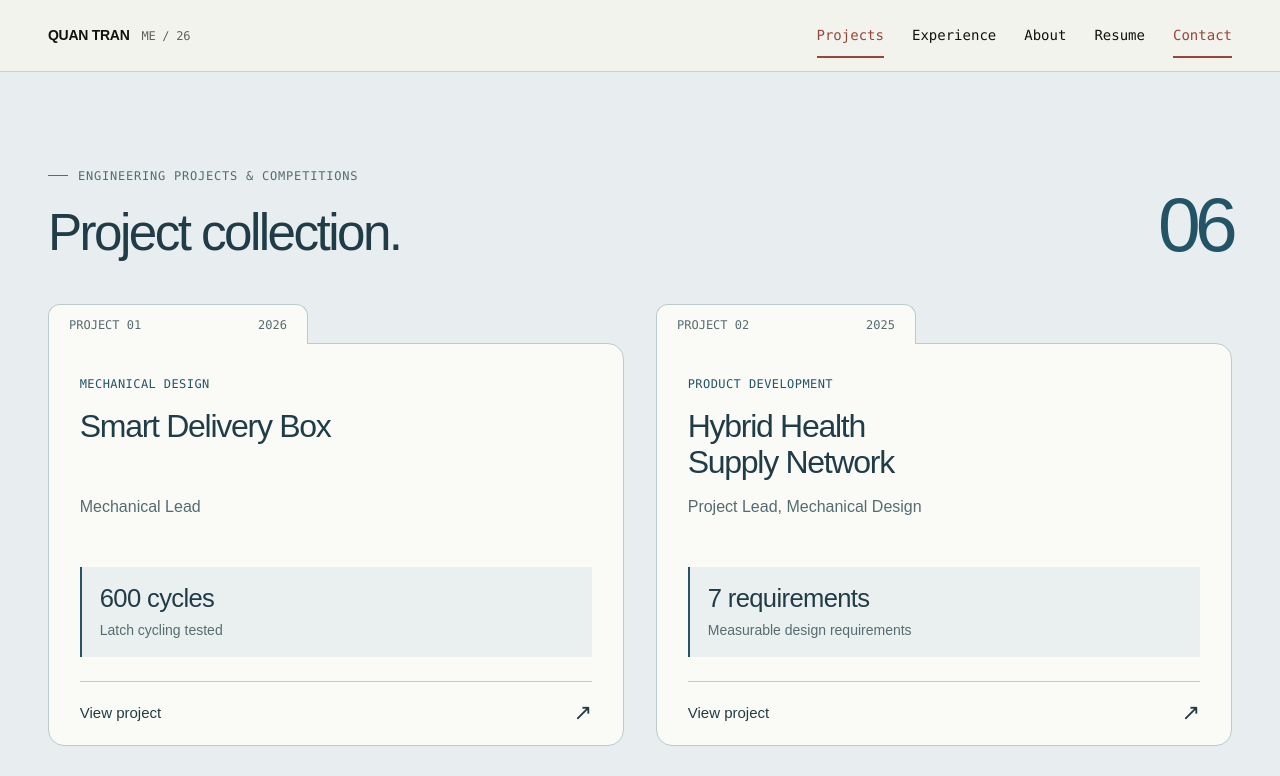
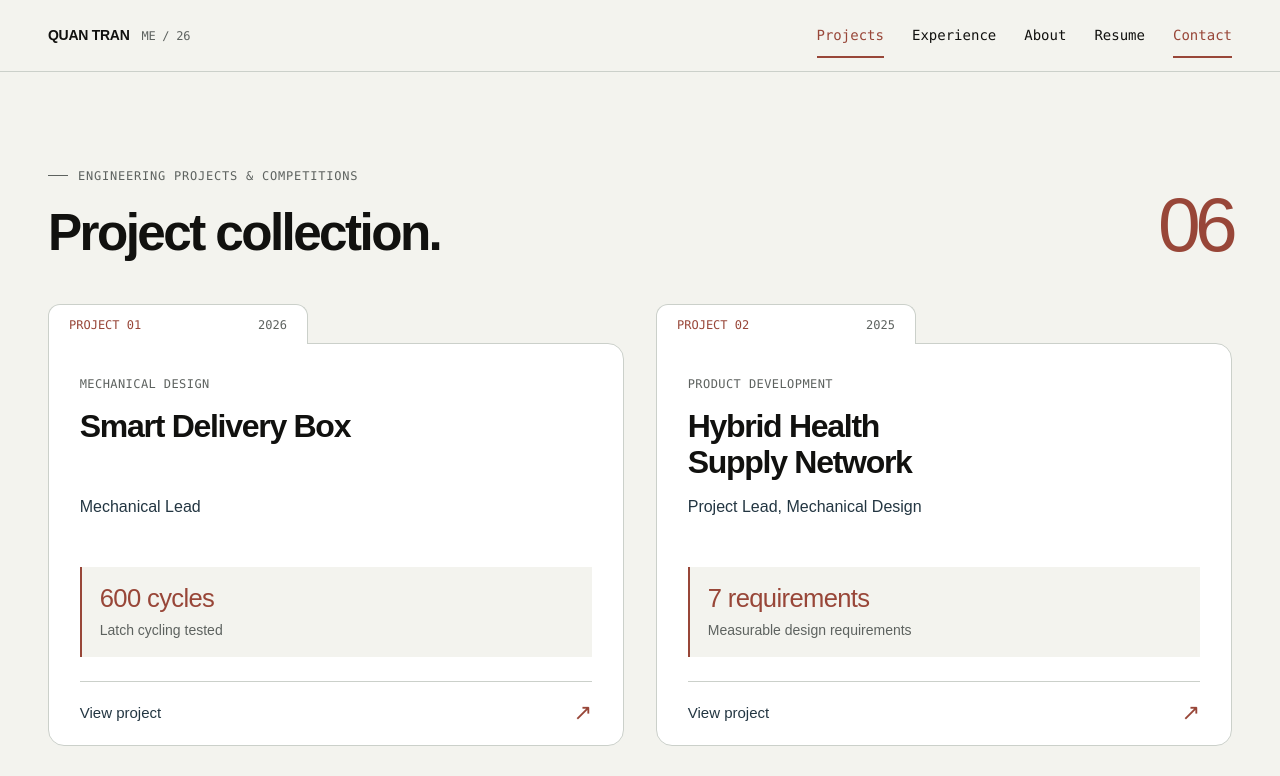
Before and after one commit to tquann207/tquan207.portfolio, a Next.js app: page /projects in a window 1280 px wide. Shown: the top 776 px of the page. Built offline with nearby package versions, Linux system fonts and the light colour scheme; no server answers.

Commit message:
Harmonize middle-section colors with the original palette

```diff
--- a/app/globals.css
+++ b/app/globals.css
@@ -90,20 +90,20 @@ main:focus { outline: 0; }
 .experience-heading { display: grid; grid-template-columns: minmax(0, 2fr) minmax(0, 1fr); gap: 40px; align-items: end; }
 .experience-logo { width: 180px; height: auto; margin-bottom: 22px; }
 .experience-heading h2 { font-size: clamp(2rem, 3.6vw, 3.3rem); }
-.experience-employer { color: var(--muted); margin-top: 14px; }
+.experience-employer { color: var(--dark); margin-top: 14px; }
 .experience-role { display: grid; gap: 8px; color: var(--muted); font-size: .875rem; max-width: 280px; justify-self: end; }
 .experience-metrics { margin-top: 36px; display: grid; grid-template-columns: repeat(4, minmax(0,1fr)); border-block: 1px solid var(--border); }
 .experience-metrics > div { display: flex; flex-direction: column-reverse; justify-content: flex-end; gap: 10px; padding: 24px; border-left: 1px solid var(--border); }
 .experience-metrics > div:first-child { border-left: 0; padding-left: 0; }
 .experience-metrics dt { font-size: .875rem; line-height: 1.5; color: var(--muted); }
-.experience-metrics dd { margin: 0; font-size: clamp(2.25rem, 4vw, 3.5rem); line-height: 1; letter-spacing: -.05em; }
+.experience-metrics dd { margin: 0; color: var(--accent); font-size: clamp(2.25rem, 4vw, 3.5rem); line-height: 1; letter-spacing: -.05em; }
 .experience-body { display: grid; grid-template-columns: minmax(0, 1fr) minmax(0, 1.1fr); gap: 48px; margin-top: 44px; align-items: start; }
 .workflow-sheet, .evidence-sheet { background: var(--background); color: var(--text); border: 1px solid var(--border); padding: 24px; min-width: 0; }
 .workflow-sheet figcaption, .evidence-sheet figcaption { display: flex; justify-content: space-between; flex-wrap: wrap; gap: 8px 20px; font: .75rem/1.5 var(--mono); padding-bottom: 18px; border-bottom: 1px solid var(--border); color: var(--muted); }
 .workflow-sheet ol { padding: 0; margin: 0 0 20px; list-style: none; }
 .workflow-sheet li { display: flex; gap: 20px; padding: 20px 0; border-bottom: 1px solid var(--border); }
 .workflow-sheet li > span { font: .75rem/1.6 var(--mono); color: var(--accent); padding-top: 3px; }
-.workflow-sheet h3 { font-size: 1.125rem; margin-bottom: 6px; }
+.workflow-sheet h3 { color: var(--dark); font-size: 1.125rem; margin-bottom: 6px; }
 .workflow-sheet li p { color: var(--muted); }
 .experience-copy > div { padding-block: 16px; border-bottom: 1px solid var(--border); }
 .experience-copy > div:first-child { padding-top: 0; }
@@ -131,15 +131,15 @@ main:focus { outline: 0; }
 .project-feature__image { display: block; aspect-ratio: 4/3; overflow: hidden; border: 1px solid var(--border); }
 .project-feature__image img { width: 100%; height: 100%; object-fit: contain; transition: transform .2s; }
 .project-feature__image:hover img { transform: scale(1.015); }
-/* All six projects share the approved folder-style collection. */
+/* The approved folder layout uses the original ivory, navy, and brick palette. */
 .project-collection {
-  --folio-background: #e8eeef;
-  --folio-paper: #fafbf7;
-  --folio-ink: #203c47;
-  --folio-muted: #566b70;
-  --folio-line: #bbcacc;
-  --folio-accent: #235465;
-  --folio-inset: #eaf0ef;
+  --folio-background: var(--background);
+  --folio-paper: var(--surface);
+  --folio-ink: var(--text);
+  --folio-muted: var(--muted);
+  --folio-line: var(--border);
+  --folio-accent: var(--accent);
+  --folio-inset: var(--background);
   background: var(--folio-background);
   color: var(--folio-ink);
 }
@@ -147,21 +147,22 @@ main:focus { outline: 0; }
 .project-collection__heading { display: flex; align-items: flex-end; justify-content: space-between; gap: 24px; margin-bottom: 44px; }
 .project-collection__heading > div { min-width: 0; }
 .project-collection .technical-label { color: var(--folio-muted); }
-.project-collection__title { margin-top: 18px; font-size: clamp(2.2rem, 4vw, 3.75rem); font-weight: 500; line-height: 1.08; letter-spacing: -.05em; }
+.project-collection__title { margin-top: 18px; font-size: clamp(2.2rem, 4vw, 3.75rem); font-weight: 700; line-height: 1.08; letter-spacing: -.05em; }
 .project-collection__count { flex-shrink: 0; color: var(--folio-accent); font-size: clamp(3rem, 6vw, 5.5rem); font-weight: 400; line-height: .95; letter-spacing: -.075em; }
 .project-folio-grid { display: grid; grid-template-columns: repeat(2, minmax(0, 1fr)); grid-auto-rows: 1fr; gap: 32px; }
 .project-folio { min-width: 0; display: flex; flex-direction: column; }
 .project-folio__tab { position: relative; z-index: 1; display: flex; justify-content: space-between; align-items: center; gap: 12px; width: 72%; max-width: 260px; min-height: 40px; padding: 9px 20px; margin-bottom: -1px; border: 1px solid var(--folio-line); border-bottom: 0; border-radius: 12px 12px 0 0; background: var(--folio-paper); color: var(--folio-muted); font: .75rem/1.5 var(--mono); }
+.project-folio__tab > span { color: var(--folio-accent); }
 .project-folio__sheet { flex: 1; min-width: 0; display: flex; flex-direction: column; padding: clamp(22px, 2.4vw, 34px) clamp(22px, 2.4vw, 34px) 0; border: 1px solid var(--folio-line); border-radius: 0 16px 16px 16px; background: var(--folio-paper); color: var(--folio-ink); transition: box-shadow .18s ease; }
 .project-folio__sheet:hover { box-shadow: 0 5px 0 var(--folio-line); }
-.project-folio__category { margin-bottom: 16px; color: var(--folio-accent); font: .75rem/1.5 var(--mono); text-transform: uppercase; letter-spacing: .035em; }
-.project-folio__title { min-height: 2.24em; max-width: 21ch; font-size: clamp(1.75rem, 2.5vw, 2.4rem); font-weight: 500; line-height: 1.12; letter-spacing: -.04em; }
-.project-folio__role { min-height: 3em; margin-top: 14px; color: var(--folio-muted); font-size: 1rem; line-height: 1.5; }
+.project-folio__category { margin-bottom: 16px; color: var(--folio-muted); font: .75rem/1.5 var(--mono); text-transform: uppercase; letter-spacing: .035em; }
+.project-folio__title { min-height: 2.24em; max-width: 21ch; font-size: clamp(1.75rem, 2.5vw, 2.4rem); font-weight: 700; line-height: 1.12; letter-spacing: -.04em; }
+.project-folio__role { min-height: 3em; margin-top: 14px; color: var(--dark); font-size: 1rem; font-weight: 500; line-height: 1.5; }
 .project-folio__highlight { display: flex; flex-direction: column; gap: 6px; margin-block: 24px; padding: 16px 18px; border-left: 2px solid var(--folio-accent); background: var(--folio-inset); }
 .project-folio__highlight dt { color: var(--folio-muted); font-size: .875rem; line-height: 1.5; }
-.project-folio__highlight dd { order: -1; margin: 0; color: var(--folio-ink); font-size: clamp(1.5rem, 2vw, 1.875rem); font-weight: 500; line-height: 1.2; letter-spacing: -.025em; }
-.project-folio__open { display: flex; justify-content: space-between; align-items: center; gap: 16px; min-height: 64px; margin-top: auto; border-top: 1px solid var(--folio-line); font-size: .9375rem; font-weight: 500; }
-.project-folio__open > span { font-size: 1.4rem; }
+.project-folio__highlight dd { order: -1; margin: 0; color: var(--folio-accent); font-size: clamp(1.5rem, 2vw, 1.875rem); font-weight: 500; line-height: 1.2; letter-spacing: -.025em; }
+.project-folio__open { display: flex; justify-content: space-between; align-items: center; gap: 16px; min-height: 64px; margin-top: auto; border-top: 1px solid var(--folio-line); color: var(--dark); font-size: .9375rem; font-weight: 500; }
+.project-folio__open > span { color: var(--folio-accent); font-size: 1.4rem; }
 .project-collection__footer { display: flex; justify-content: space-between; flex-wrap: wrap; gap: 12px 24px; margin-top: 28px; color: var(--folio-muted); font: .75rem/1.5 var(--mono); letter-spacing: .025em; }
 @media (max-width: 640px) {
   .project-collection__heading { gap: 16px; margin-bottom: 30px; }
@@ -216,23 +217,29 @@ main:focus { outline: 0; }
 .process-number { color: var(--accent); font: .75rem var(--mono); }
 .process-grid h3 { font-size: 1.4rem; margin-block: 14px 8px; }
 .process-grid p { color: var(--muted); margin-bottom: 14px; max-width: 26ch; }
-.process-grid a { display: inline-flex; align-items: center; min-height: 44px; font-size: .875rem; gap: 8px; text-decoration: underline; text-underline-offset: 4px; }
+.process-grid a { display: inline-flex; align-items: center; min-height: 44px; color: var(--dark); font-size: .875rem; gap: 8px; text-decoration: underline; text-underline-offset: 4px; }
+.process-grid a > span { color: var(--accent); }
 .capabilities-section { background: var(--surface); }
 .skill-groups { border-top: 1px solid var(--border); }
 .skill-group { display: grid; grid-template-columns: 40px minmax(0,1fr) minmax(0,2.2fr); gap: 28px; padding-block: 28px; border-bottom: 1px solid var(--border); }
-.skill-group h3 { font-size: 1.25rem; }
+.skill-group > .technical-label { color: var(--accent); }
+.skill-group h3 { color: var(--dark); font-size: 1.25rem; }
 .skill-group ul, .case-tools > div { display: flex; flex-wrap: wrap; gap: 8px; margin: 0; padding: 0; list-style: none; }
 .skill-group li, .case-tools > div span { border: 1px solid var(--border); padding: 6px 10px; font-size: .875rem; line-height: 1.5; }
+.skill-group li { background: var(--background); color: var(--dark); }
 .skill-evidence { display: flex; flex-wrap: wrap; gap: 8px 20px; margin-top: 10px; }
-.skill-evidence a { display: inline-flex; align-items: center; gap: 8px; min-height: 44px; color: var(--accent); font-size: .875rem; text-decoration: underline; text-underline-offset: 4px; }
+.skill-evidence a { display: inline-flex; align-items: center; gap: 8px; min-height: 44px; color: var(--dark); font-size: .875rem; text-decoration: underline; text-underline-offset: 4px; }
+.skill-evidence a > span { color: var(--accent); }
+.process-grid a:hover, .skill-evidence a:hover { color: var(--accent); }
 .skill-evidence p { color: var(--muted); font-size: .875rem; }
 .capabilities-section .figure-note { margin-top: 22px; }
 .about-section, .leadership-section { padding-block: var(--section); border-top: 1px solid var(--border); }
+.about-section { background: var(--surface); }
 .about-layout, .leadership-layout { display: grid; grid-template-columns: minmax(0,1fr) minmax(0,1.7fr); gap: 64px; }
 .about-aside dl { margin-top: 28px; }
 .about-aside dl > div { padding-block: 12px; border-bottom: 1px solid var(--border); }
 .about-aside dt { font-size: .75rem; color: var(--muted); margin-bottom: 4px; }
-.about-aside dd { margin: 0; font-size: .875rem; }
+.about-aside dd { margin: 0; color: var(--dark); font-size: .875rem; }
 .about-prose { max-width: 65ch; margin-top: 26px; }
 .about-prose p + p { margin-top: 18px; }
 .leadership-layout { grid-template-columns: minmax(0,1.2fr) minmax(0,1fr); }
```
